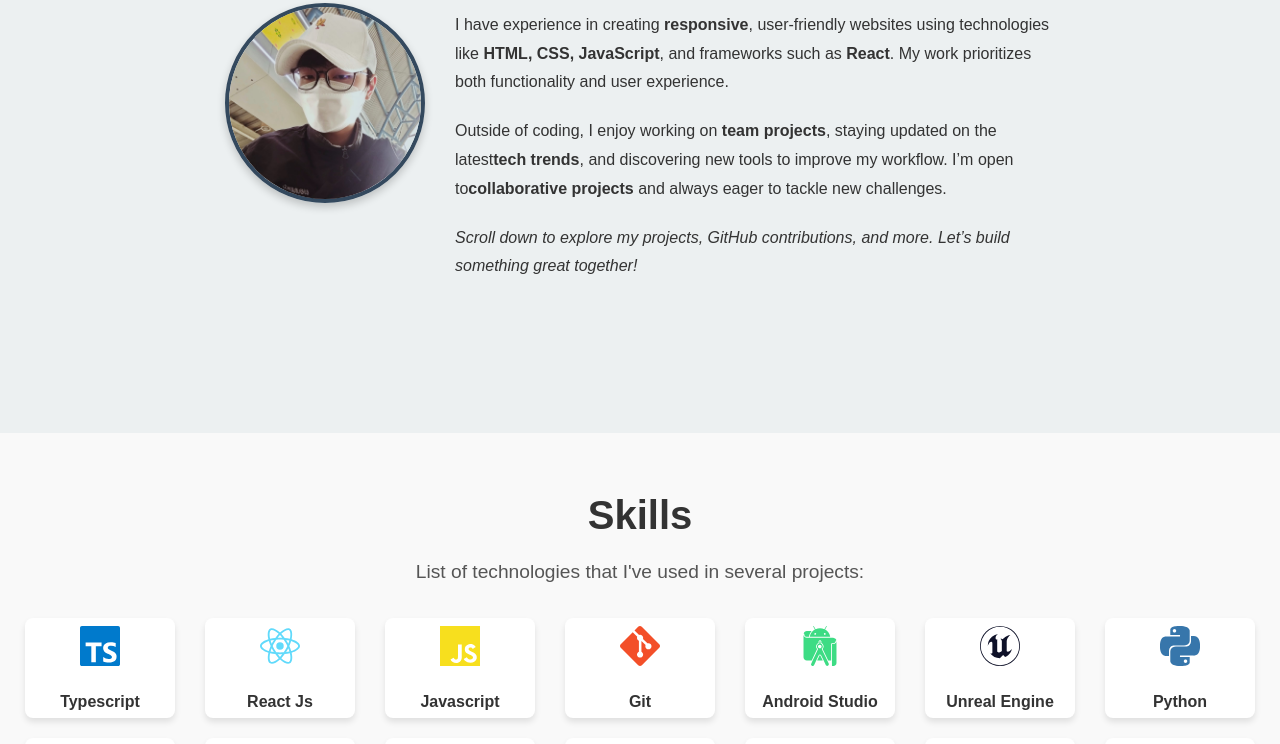
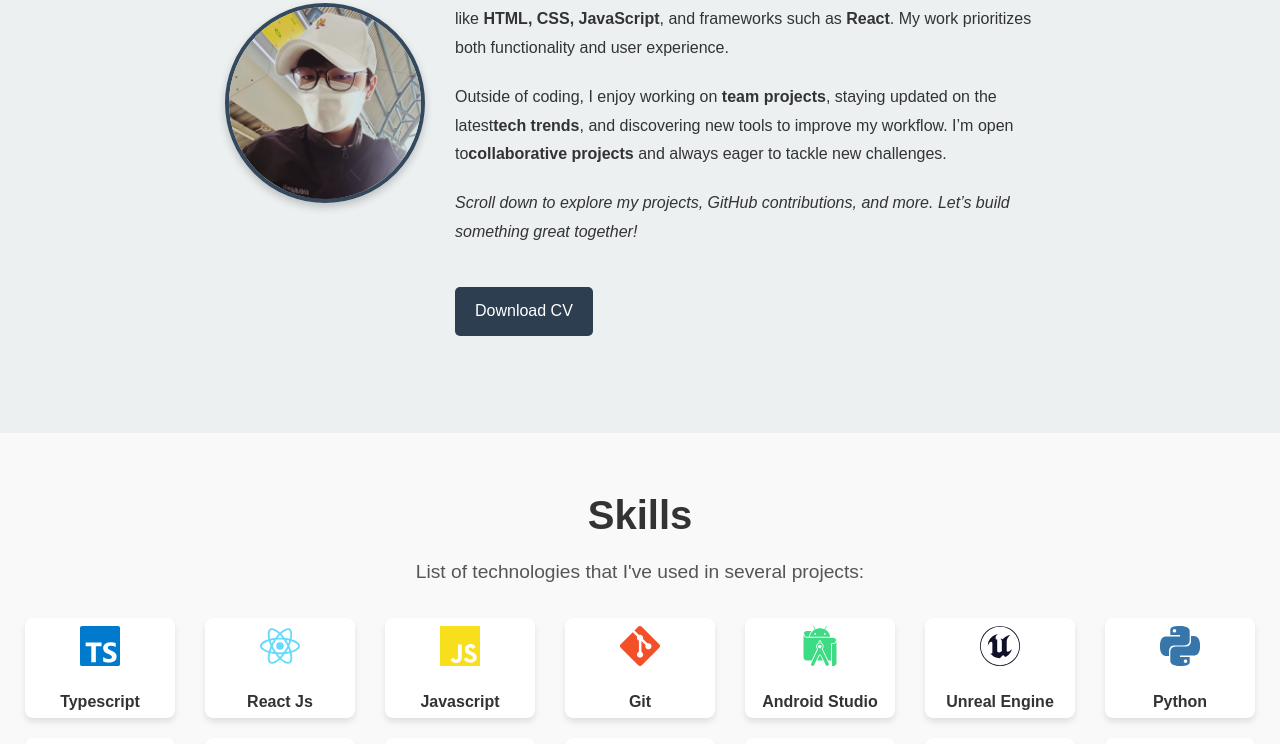
Before and after one commit to Gruzli/Portofolio, a React (Create React App) app: page / in a window 1280 px wide. Shown: the part 1018-1762 px from the top of the page. Built offline with nearby package versions, Linux system fonts and the light colour scheme.

Commit message:
Update to download CV and update about page

```diff
--- a/src/components/About.css
+++ b/src/components/About.css
@@ -1,74 +1,91 @@
+.download-btn {
+  display: inline-block;
+  background-color: #2c3e50; /* Dark background for the button */
+  color: white;
+  padding: 10px 20px;
+  font-size: 1rem;
+  border-radius: 5px;
+  text-decoration: none;
+  margin-top: 20px;
+  transition: background-color 0.3s ease;
+}
+
+.download-btn:hover {
+  background-color: #34495e; /* Lighter shade when hovered */
+}
+
+/* Rest of the About.css */
 .about {
-  padding: 50px 20px; /* Maintain padding */
+  padding: 50px 20px;
   background-color: #ecf0f1;
   text-align: center;
 }
 
 .about h2 {
-  font-size: 2rem; /* Tetap sesuai permintaan */
+  font-size: 2rem;
   margin-bottom: 20px;
-  color: #333; /* Warna tetap kontras */
+  color: #333;
 }
 
 .about-content {
   display: flex;
-  align-items: center; /* Center vertically */
-  justify-content: center; /* Center horizontally */
-  gap: 30px; /* Spacing between image and text */
-  flex-wrap: wrap; /* Allow wrapping for smaller screens */
-  text-align: left; /* Align text to the left */
-  min-height: 60vh; /* Ensure vertical centering */
+  align-items: center;
+  justify-content: center;
+  gap: 30px;
+  flex-wrap: wrap;
+  text-align: left;
+  min-height: 60vh;
 }
 
 .profile-pic {
-  width: 160px; /* Default width */
-  height: 160px; /* Default height */
+  width: 160px;
+  height: 160px;
   border-radius: 50%;
   border: 4px solid #34495e;
   box-shadow: 0 4px 8px rgba(0, 0, 0, 0.2);
-  flex-shrink: 0; /* Prevent resizing */
+  flex-shrink: 0;
 }
 
 .about-text {
-  max-width: 600px; /* Limit text width */
+  max-width: 600px;
   line-height: 1.8;
-  font-size: 1rem; /* Tetap ukuran semula */
+  font-size: 1rem;
   color: #333;
 }
 
 .about-text p {
-  margin-bottom: 20px; /* Add spacing between paragraphs */
+  margin-bottom: 20px;
 }
 
 /* Mobile Styles */
 @media (max-width: 768px) {
   .about-content {
-    flex-direction: column; /* Stack image and text vertically */
-    align-items: center; /* Center content */
-    text-align: center; /* Center-align text */
-    min-height: auto; /* Remove vertical height restriction */
+    flex-direction: column;
+    align-items: center;
+    text-align: center;
+    min-height: auto;
   }
 
   .profile-pic {
-    width: 130px; /* Adjust image size */
+    width: 130px;
     height: 130px;
-    margin-bottom: 20px; /* Space between image and text */
+    margin-bottom: 20px;
   }
 
   .about-text {
-    max-width: 100%; /* Let text use full width */
-    padding: 0 15px; /* Add padding for mobile screens */
+    max-width: 100%;
+    padding: 0 15px;
   }
 }
 
 /* Desktop Styles for Larger Screens */
 @media (min-width: 1024px) {
   .profile-pic {
-    width: 200px; /* Larger image size for desktop */
+    width: 200px;
     height: 200px;
   }
 
   .about-content {
-    min-height: 70vh; /* Ensure vertical centering */
+    min-height: 70vh;
   }
 }
--- a/src/components/About.js
+++ b/src/components/About.js
@@ -1,6 +1,6 @@
-// src/components/About.js
 import React from 'react';
 import profilePic from '../assets/profile.jpeg';
+import CV from '../assets/GregoriusCahyadi_Cv.pdf';
 import './About.css';
 
 const About = () => {
@@ -28,6 +28,15 @@ const About = () => {
           <p>
             <em>Scroll down to explore my projects, GitHub contributions, and more. Let’s build something great together!</em>
           </p>
+            <a href={CV} download="GregoriusCahyadi_Cv.pdf" className="download-btn">
+              Download CV
+            </a>
+            {/* <a
+              href="/assets/GregoriusCahyadi_Cv.pdf"
+              download="GregoriusCahyadi_Cv.pdf"
+              className="download-btn">
+              Download CV
+            </a> */}
         </div>
       </div>
     </section>
```
Also changed, not shown: 1 other file (tests, documents, lock files or other folders).
